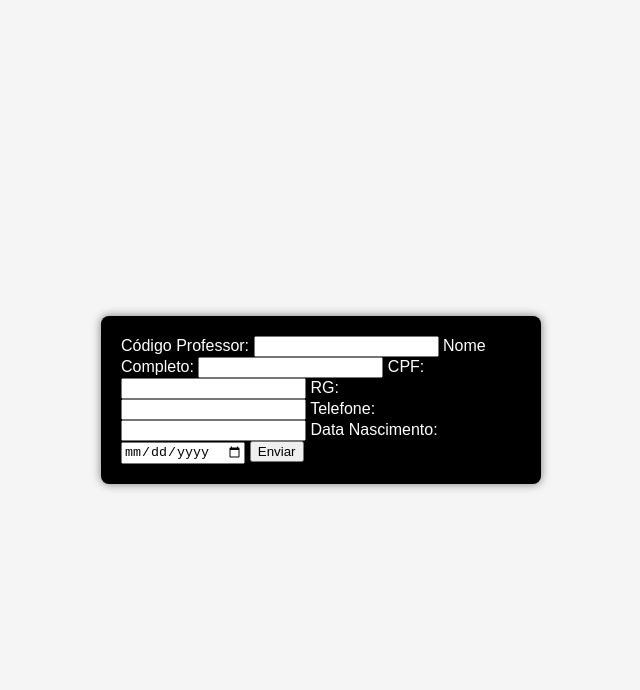
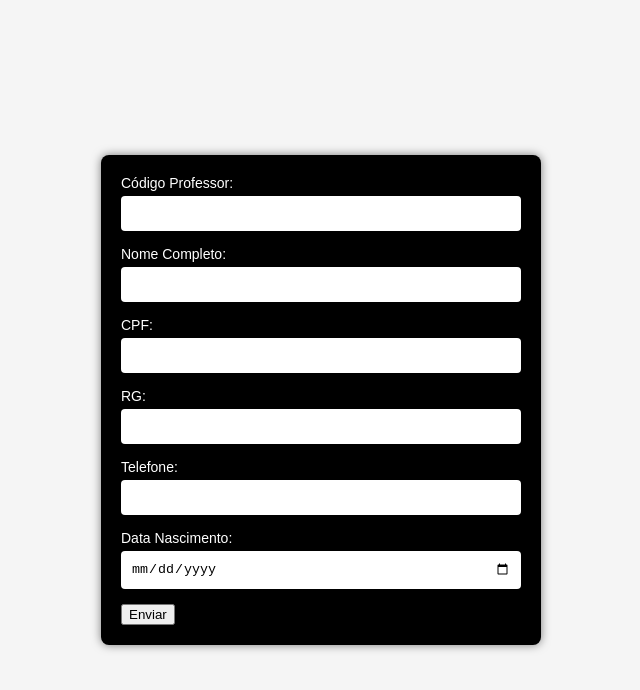
Before and after one commit to GuilhermeDeOliveiraJesus/Saresp_2024, a plain HTML site: page Index.html in a window 1280 px wide. Shown: the whole page, without its empty margins (319-959 px from the left). Drawn offline with Linux system fonts and the light colour scheme.

Commit message:
adicionando penultima parte do Style.css

```diff
--- a/Style.css
+++ b/Style.css
@@ -16,3 +16,17 @@ body {
     color: #fff;
     box-shadow: 0px 0px 10px rgba(0, 0, 0, 0.5);
 }
+
+form label {
+    display: block;
+    margin-bottom: 5px;
+    font-size: 14px;
+}
+
+form input {
+    width: 95%;
+    padding: 10px;
+    margin-bottom: 15px;
+    border: none;
+    border-radius: 4px;
+}
```
